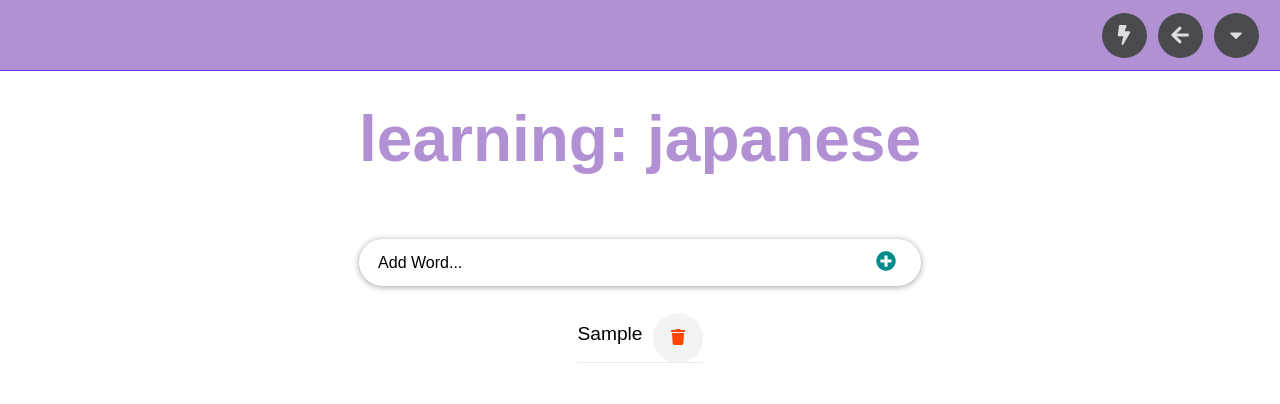
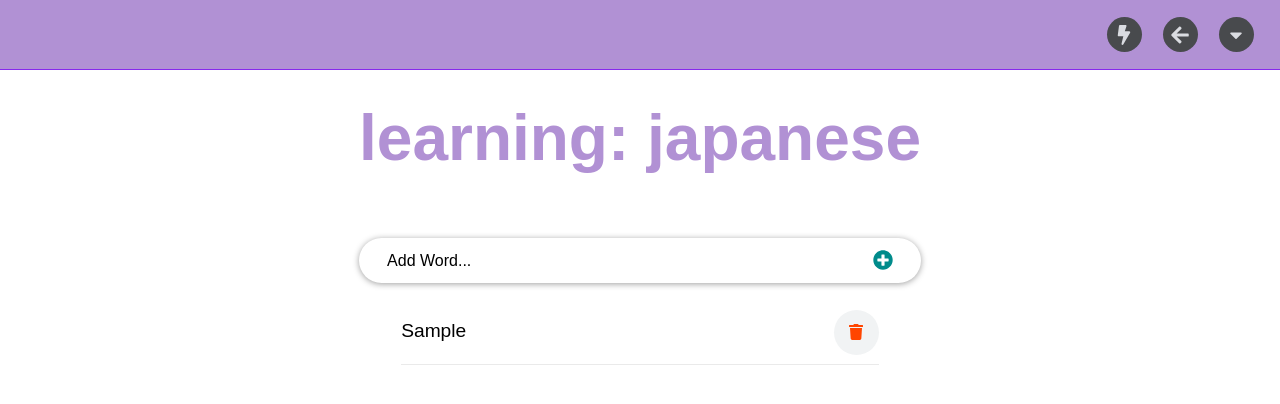
Before and after one commit to joser1996/lango-client-deploy, a React (Create React App) app: page / in a window 1280 px wide. Both pictures are taken after typing "Sample" into the empty fields and a click on the button 885 px from the left and 261 px from the top of the page. Shown: the top 404 px of the page. Built offline with nearby package versions, Linux system fonts and the light colour scheme; no server answers.

Commit message:
Adding and deleting words works

```diff
--- a/src/App.css
+++ b/src/App.css
@@ -1,3 +1,9 @@
+* {
+    box-sizing: border-box;
+    margin: 0;
+    padding: 0;
+}
+
 body {
     /* min-height: 100vh;  needed to make sure body fills up window */
     background-color: white;
@@ -6,6 +12,7 @@ body {
     flex-direction: column;
     justify-content: flex-start;
     margin: 0;
+    line-height: 1.4em;
 }
 .app-container {
     min-height: 100vh;
--- a/src/components/WordItem/WordItem.js
+++ b/src/components/WordItem/WordItem.js
@@ -29,7 +29,7 @@ export default function WordItem(props) {
 
     return (
         <li className={Styles.item}>
-            <div style={viewMode} onDoubleClick={handleEditing}>
+            <div style={viewMode} onDoubleClick={handleEditing} className={Styles.border}>
                 <button onClick={() => props.deleteWord(id)}>
                     <FaTrash
                         style={{ color: "orangered", fontSize: "16px" }}
--- a/src/components/WordItem/WordItem.module.css
+++ b/src/components/WordItem/WordItem.module.css
@@ -1,6 +1,4 @@
-.textInput {
 
-}
 
 .item {
     font-size: 1.2rem;
@@ -10,14 +8,18 @@
 }
 
 .item button {
-    font-size: 13px;
+    font-size: 11px;
     background: #f1f3f4;
     border: none;
     cursor: pointer;
     float: right;
     outline: none;
     border-radius: 100px;
-    height: 50px;
-    width: 50px;
+    height: 45px;
+    width: 45px;
     margin: -10px 0 0 10px;
 }
+
+.border {
+    padding-bottom: 5px;
+}
--- a/src/components/WordList/WordList.js
+++ b/src/components/WordList/WordList.js
@@ -1,9 +1,10 @@
 import React from 'react'
 import WordItem from '../WordItem/WordItem'
+import style from './WordList.module.css'
 
 export default function WordList(props) {
     return (
-        <ul>
+        <ul className={style.wordList}>
             {props.words.map(word => (
                 <WordItem
                     key={word.id}
--- /dev/null
+++ b/src/components/WordList/WordList.module.css
@@ -0,0 +1,3 @@
+.wordList {
+    width: 85%;
+}
```
